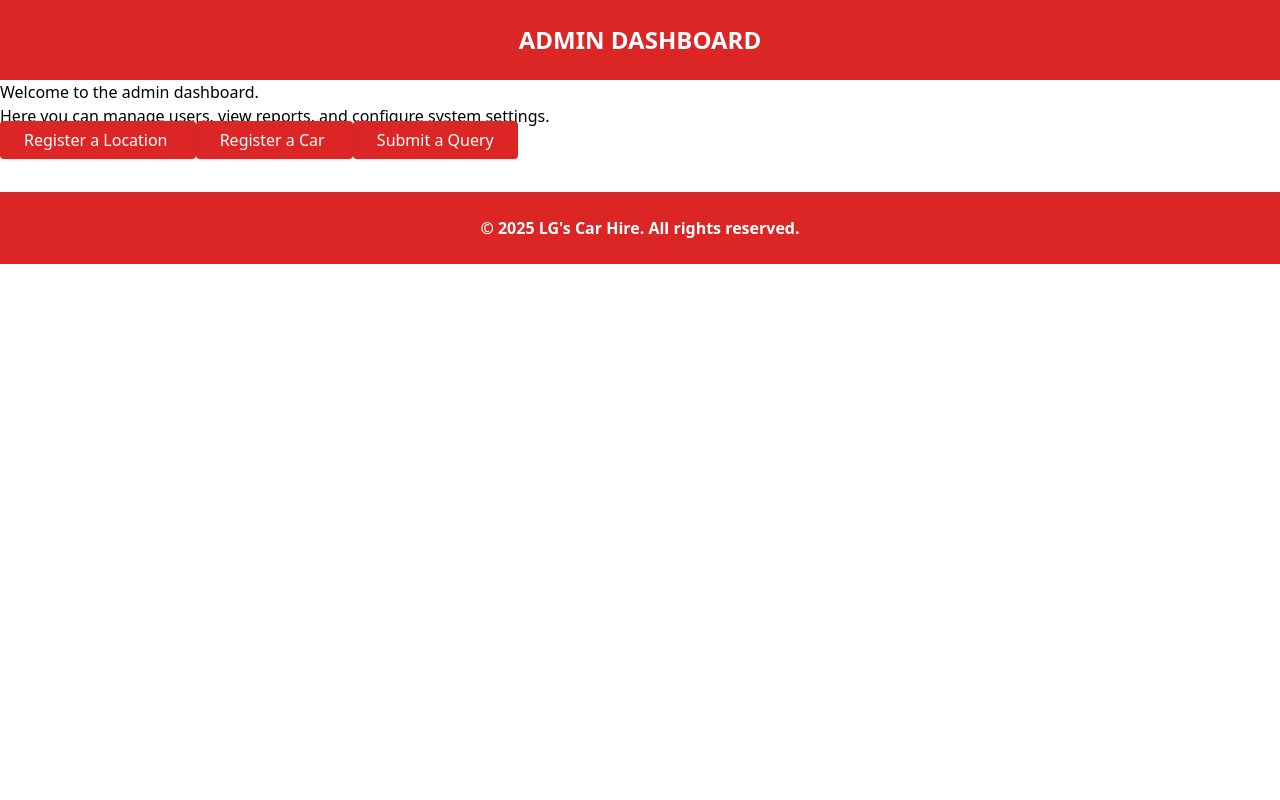
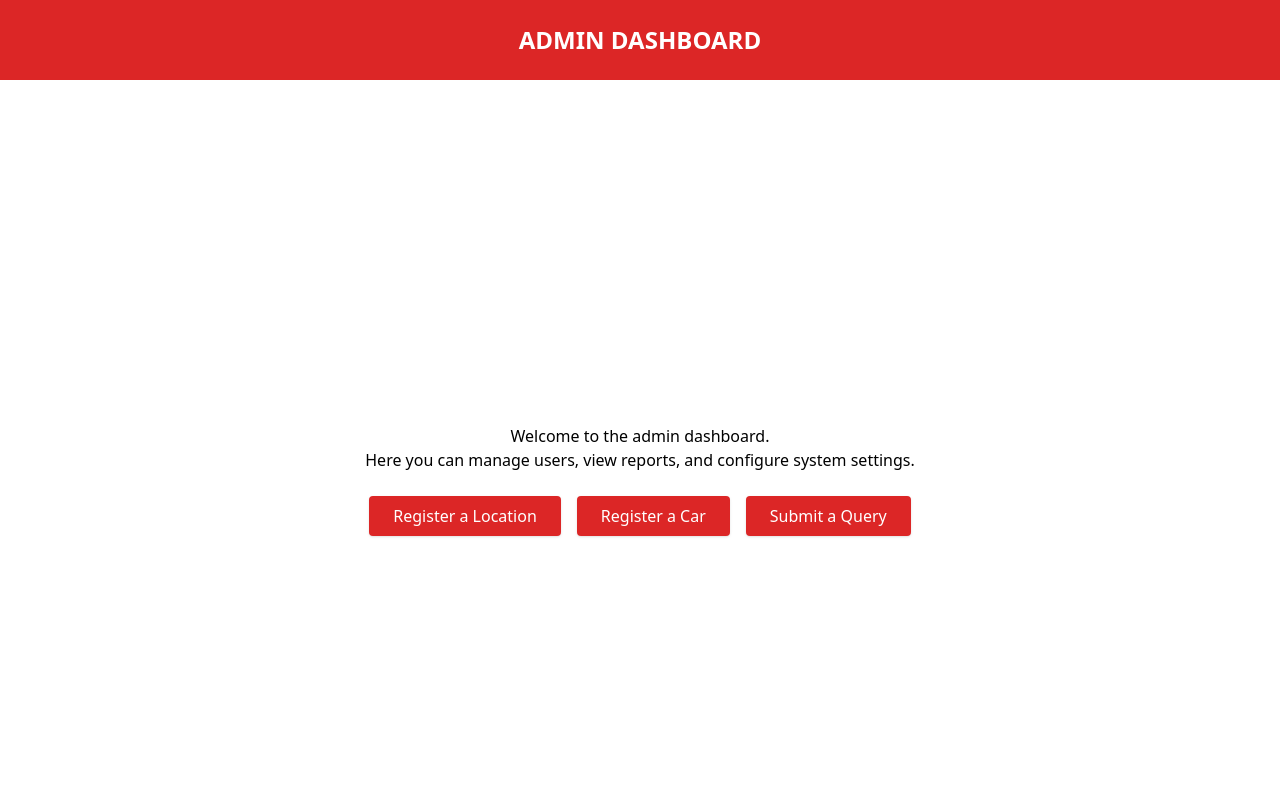
Before and after one commit to lisazumana03/lgs-car-hire-frontend, a React (Vite) app: page /admin in a window 1280 px wide. Shown: the top 800 px of the page. Built offline with nearby package versions, Linux system fonts and the light colour scheme.

Commit message:
file incoming

```diff
--- a/src/Home.jsx
+++ b/src/Home.jsx
@@ -4,7 +4,7 @@
     return (
         <div className="min-h-screen flex flex-col items-center justify-center bg-black-100 p-4">
             <p>The number one spot where you can rent a car of your dreams.</p>
-                <div className="flex flex-col space-y-4 w-full max-w-sm">
+                <div className="flex flex-wrap justify-center gap-4">
                     <Link to="/make-booking" className="mt-6 px-6 py-2 bg-red-600 text-white rounded shadow hover:bg-red-800 transition">Make Booking</Link>
                     <Link to="/locations" className="mt-6 px-6 py-2 bg-red-600 text-white rounded shadow hover:bg-red-800 transition"> View Locations </Link>
                     <Link to="/cars" className="mt-6 px-6 py-2 bg-red-600 text-white rounded shadow hover:bg-red-800 transition"> View Cars </Link>
--- a/src/pages/Authentication/AdminDashboard.jsx
+++ b/src/pages/Authentication/AdminDashboard.jsx
@@ -2,12 +2,14 @@
 
 function AdminDashboard(){
     return(
-        <div>
+        <div className="min-h-screen flex flex-col items-center justify-center bg-black-100 p-4">
             <p> Welcome to the admin dashboard. </p>
             <p> Here you can manage users, view reports, and configure system settings. </p>
-            <Link to="/register-location" className="mt-6 px-6 py-2 bg-red-600 text-white rounded shadow hover:bg-red-800 transition"> Register a Location </Link>
-            <Link to="/register-car" className="mt-6 px-6 py-2 bg-red-600 text-white rounded shadow hover:bg-red-800 transition"> Register a Car </Link>
-            <Link to="/queries" className="mt-6 px-6 py-2 bg-red-600 text-white rounded shadow hover:bg-red-800 transition"> Submit a Query </Link>
+            <div className="flex flex-wrap justify-center gap-4">
+                <Link to="/register-location" className="mt-6 px-6 py-2 bg-red-600 text-white rounded shadow hover:bg-red-800 transition"> Register a Location </Link>
+                <Link to="/register-car" className="mt-6 px-6 py-2 bg-red-600 text-white rounded shadow hover:bg-red-800 transition"> Register a Car </Link>
+                <Link to="/queries" className="mt-6 px-6 py-2 bg-red-600 text-white rounded shadow hover:bg-red-800 transition"> Submit a Query </Link>
+            </div>
         </div>
     )
 }
```
